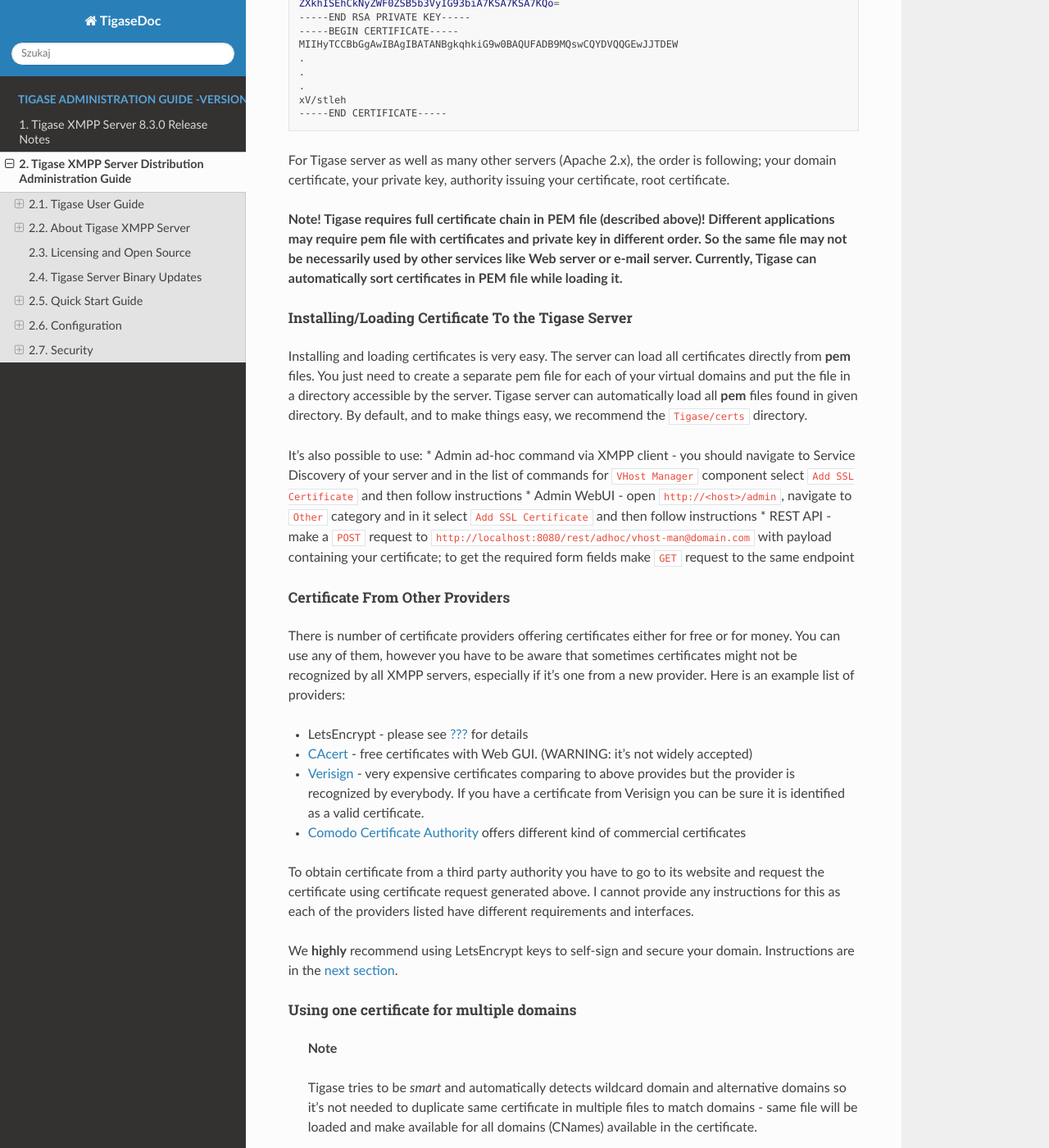
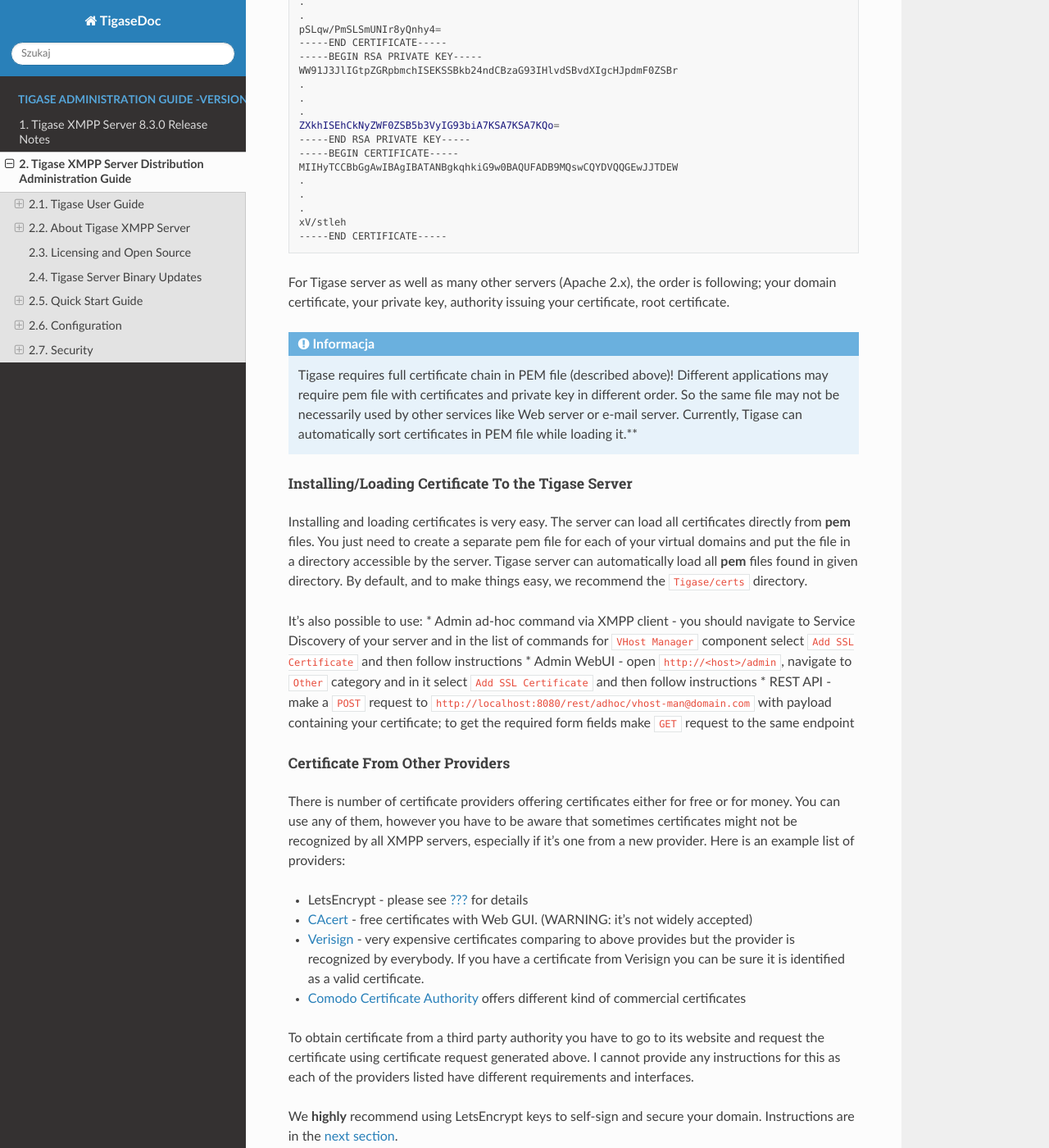
Before and after one commit to tigase/tigase-server-documentation, a Sphinx documentation site: the page built from docs/Administration_Guide.rst, in a window 1280 px wide and 1400 px high, scrolled down 105979 px. Shown: the whole window at 82% size. Built offline with Sphinx 7.4.7 and the Read the Docs theme 2.0.0, drawn with Linux system fonts in a browser that asks for light colours; some of the changed text lies outside the part shown.

Commit message:
fixed all notes, warning in documents

```diff
--- a/docs/Administration_Guide.rst
+++ b/docs/Administration_Guide.rst
@@ -950,7 +950,7 @@
 
 Standard naming format is ``tigase-server-<version>-SNAPSHOT-b<build>-<type>`` where ``<version>`` is in the form of ``major.minor.bugfix``
 
-   **Note**
+.. Note::
 
    individual days may have the same builds as noted by the byyyy section of the file.\*
 
@@ -982,11 +982,11 @@
 
 ..
 
-   **Important**
+.. Important::
 
    You should always run the latest point/bugfix release of the recommended JDK.
 
-   **Note**
+.. Note::
 
    While it should be possible to use newer versions of the JDK, we don’t guarantee it and we recommend using the one mentioned above.
 
@@ -1032,7 +1032,7 @@
 Start the Server
 ~~~~~~~~~~~~~~~~~
 
-   **Note**
+.. Note::
 
    Please make sure ``JAVA_HOME`` is set and points to your JVM installation
 
@@ -1084,7 +1084,7 @@
 
 The setup consists of several steps that help you configure your installation: selecting features and providing database configuration.
 
-   **Note**
+.. Note::
 
    Order and design of the steps may slightly differ thus we only provide a broad overview of how to proceed:
 
@@ -1147,9 +1147,8 @@
 
    ./scripts/tigase.sh start etc/tigase.conf
 
-..
-
-   **Note**
+
+.. Note::
 
    In order to make Tigase XMPP Server start automatically during system startup you should setup startup scripts as described in `??? <#tigaseScriptStart>`__
 
@@ -1196,7 +1195,7 @@
 
 If you have an old version of the Tigase server running and working and you intend to upgrade it please always backup the old version first.
 
-   **Note**
+.. Note::
 
    Please note that these instructions are for \*nix operating systems, and some modifications may be required for other Operating Systems!
 
@@ -1843,9 +1842,9 @@
    | Redhat           | ``tigase-server/scripts/redhat/init.d/tigase``   | RedHat (before v7.0) and other RPM based linux derivatives like CentOS (before v.7.14), openSUSE (before v12.2) |
    +------------------+--------------------------------------------------+-----------------------------------------------------------------------------------------------------------------+
 
-..
-
-   **Note**
+
+
+.. Note::
 
    If your operating system is a systemd-based linux distribution, we recommend to use systemd service scripts. It may be possible to use (in this case legacy) ``init.d`` startup files as before, but usage of systemd startup scripts will allow better control of the startup process and will even allow for automatic restart of the Tigase XMPP Server in the case of JVM crash.
 
@@ -2217,7 +2216,7 @@
 
 There have been a number of changes to the user and auth databases since v7.1.0. As a result, if you are upgrading from older versions, you will need to follow this guide.
 
-   **Note**
+.. Note::
 
    We recommend installing Tigase XMPP Server 8.0.0 in a separate directory.
 
@@ -2269,10 +2268,10 @@
 
 ::
 
-   =============================================================================
+   ===============================================================================
      Configuration file etc/init.properties was converted to DSL format.
      Previous version of a configuration file was saved at etc/init.properties.old
-   =============================================================================
+   ===============================================================================
 
 
 Connect new database
@@ -2449,7 +2448,8 @@
 Which means this properties will be passed only to this instance of Tigase PubSub Component, same as it was before where we needed to add prefix.
 Entries after ``\#`` are comments, to pass ``#`` you need to wrap whole part containing it in ``''``, ie. ``'test#242'``
 
-WARNING: If a string value assigned to a property contains any char from a following list ``=:,[]#+-*/`` it needs to be wrapped in a ``''``.
+.. WARNING::
+    If a string value assigned to a property contains any char from a following list ``=:,[]#+-*/`` it needs to be wrapped in a ``''``.
 
 Why DSL?
 ~~~~~~~~
@@ -2503,7 +2503,7 @@
 
 .. important::
 
-   Usage of ``()`` block is very important. When this block is used in configuration it automatically sets ``active`` property of bean definition for bean for which it is used to to `true`. This is done due to fact that default value of ``active` is ``true``.
+   Usage of ``()`` block is very important. When this block is used in configuration it automatically sets ``active`` property of bean definition for bean for which it is used to to `true`. This is done due to fact that default value of ``active`` is ``true``.
 
    If you omit it in configuration, you will set bean configuration but it may remain ``inactive``. In this state bean will not be loaded and as a result will not be used by Tigase XMPP Server.
 
@@ -2531,6 +2531,7 @@
    Using this format you set list as a list and integer is set as an integer.
 
 .. table::
+
 +-------------+------------------------------------------------------------------------------------------------------------------------------------------------------------------------------------------------------------------------+
 | Type        | Description                                                                                                                                                                                                            |
 +=============+========================================================================================================================================================================================================================+
@@ -2582,7 +2583,9 @@
 
 as a plain string
    Very similar to properties based configuration, in fact values are passed in same format and later are converted to correct type by checking type expected by bean. *(Not recommended)*
+
 .. table::
+
 +-------------+-----------------------------------------------------------------------------------------------+
 | Type        | Description                                                                                   |
 +=============+===============================================================================================+
@@ -2658,7 +2661,7 @@
 
 ..
 
-   Warning::
+   warning::
 
     For properties which accepts lists it is not allowed to set value using computed values with comma separated values like ``value1,value2`` wrapped in ``[]``, ie. ``property = [ env('some-variable') + ',other-value' ]``. It needs to be set in following way ``property = env('some-variable') + ',other-value'``.
 
@@ -4246,7 +4249,7 @@
 
 Self-signed certificates can be generated easily on a Linux system. Although it may not be considered a 'trusted' certificate authority, it can be useful to test server installations. **We do not recommend regular use of self-signed certificates**.
 
-   **Note**
+.. Note::
 
    that Tigase v5.0 and later can automatically create self signed PEM files if needed. However we will cover doing this process by hand.
 
@@ -4338,7 +4341,9 @@
 
 For Tigase server as well as many other servers (Apache 2.x), the order is following; your domain certificate, your private key, authority issuing your certificate, root certificate.
 
-**Note! Tigase requires full certificate chain in PEM file (described above)! Different applications may require pem file with certificates and private key in different order. So the same file may not be necessarily used by other services like Web server or e-mail server. Currently, Tigase can automatically sort certificates in PEM file while loading it.**
+.. NOTE::
+
+   Tigase requires full certificate chain in PEM file (described above)! Different applications may require pem file with certificates and private key in different order. So the same file may not be necessarily used by other services like Web server or e-mail server. Currently, Tigase can automatically sort certificates in PEM file while loading it.**
 
 
 Installing/Loading Certificate To the Tigase Server
@@ -4371,6 +4376,6 @@
 Using one certificate for multiple domains
 ''''''''''''''''''''''''''''''''''''''''''
 
-   **Note**
+.. Note::
 
    Tigase tries to be *smart* and automatically detects wildcard domain and alternative domains so it’s not needed to duplicate same certificate in multiple files to match domains - same file will be loaded and make available for all domains (CNames) available in the certificate.
```
Also changed, not shown: other parts of docs/Administration_Guide.rst (+11 -11 lines).
